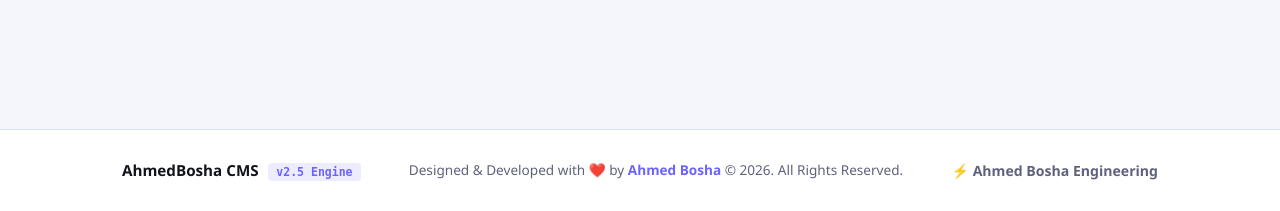
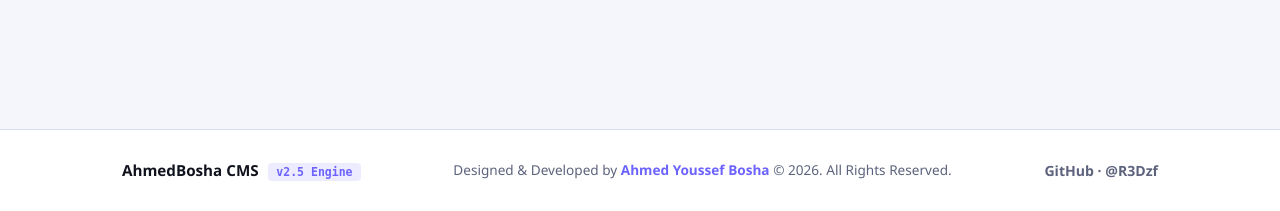
Before and after one commit to R3Dzf/portfolio, a Flask app: page /admin in a window 1280 px wide. Shown: the part 963-1174 px from the top of the page. Run offline with Flask 3, Linux system fonts and the light colour scheme; the visitor is signed in with stand-in values (Sample User, id 1); data comes from the database, SQL or seed files in the repository; data that the repository does not hold is empty.

Commit message:
Update admin footer

```diff
--- a/templates/admin/footer.html
+++ b/templates/admin/footer.html
@@ -6,11 +6,11 @@
             <span class="admin-footer__version">v2.5 Engine</span>
         </div>
         <div class="admin-footer__center">
-            <p>Designed &amp; Developed with ❤️ by <strong>Ahmed Bosha</strong> &copy; 2026. All Rights Reserved.</p>
+            <p>Designed &amp; Developed by <strong>Ahmed Youssef Bosha</strong> &copy; 2026. All Rights Reserved.</p>
         </div>
         <div class="admin-footer__right">
-            <a href="https://github.com/AhmedBosha" target="_blank" rel="noopener" class="admin-footer__link">
-                ⚡ Ahmed Bosha Engineering
+            <a href="https://github.com/R3Dzf" target="_blank" rel="noopener" class="admin-footer__link">
+                GitHub · @R3Dzf
             </a>
         </div>
     </div>
```
